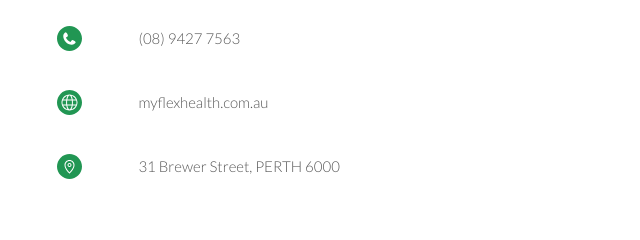
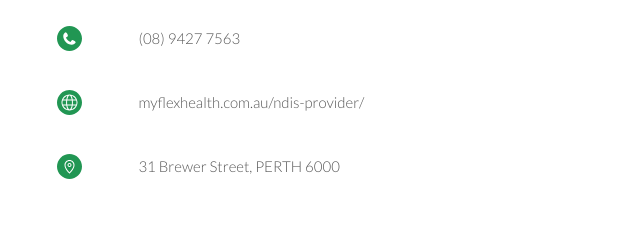
Before and after one commit to My-Flex-Health/JennyDeering, a plain HTML site: page index.html in a window 1280 px wide. Shown: the part 418-658 px from the top of the page, 0-640 px from the left. Drawn offline with Linux system fonts and the light colour scheme; a web font is replaced by a local one.

Commit message:
Update index.html

```diff
--- a/index.html
+++ b/index.html
@@ -73,14 +73,14 @@
 	</section>
 
 	<section class="bg-color-white secondary-info">
-		<a href="www.myflexhealth.com.au">
+		<a href=https://www.myflexhealth.com.au/ndis-provider/">
 			<div class="container">
 				<div class="row detail">
 					<div class="col">
 						<img src="assets/icon-website.svg" alt="Website Icon"">
 					</div>
 					<div class="col is-8">
-						<p class="text-detail">myflexhealth.com.au</p>
+						<p class="text-detail">myflexhealth.com.au/ndis-provider/</p>
 					</div>
 					<div class="col">
 						<img src="assets/right-arrow.svg" alt="Right Arrow" height="50%" width="40%">
```
